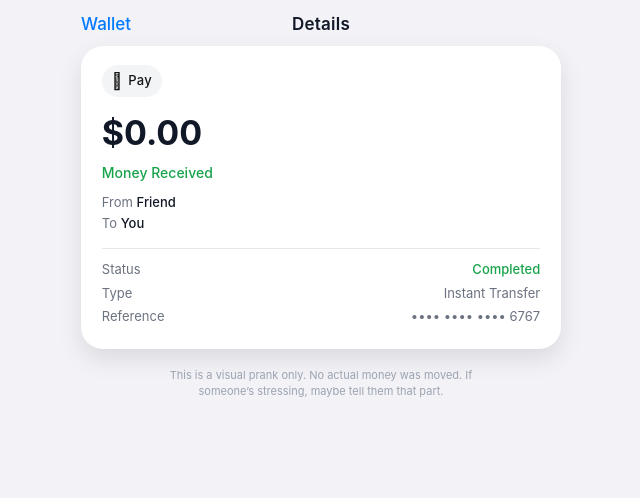
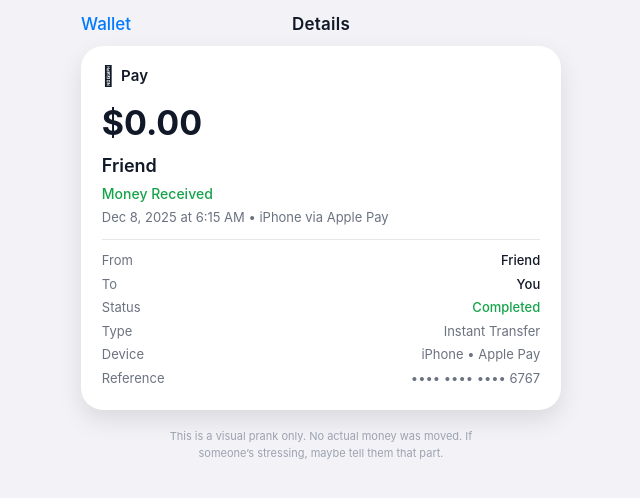
Before and after one commit to salad-vr/applepayprank, a Next.js app: page /transaction in a window 1280 px wide. Shown: the top 498 px of the page, without its empty margins (319-959 px from the left). Built offline with nearby package versions, Linux system fonts and the light colour scheme.

Commit message:
Update page.tsx

```diff
--- a/app/transaction/page.tsx
+++ b/app/transaction/page.tsx
@@ -23,6 +23,22 @@
   const toName = (searchParams?.to && searchParams.to.trim()) || "You";
 
   const formattedAmount = `$${amount.toFixed(2)}`;
+
+  // Simple "now" date/time for realism (doesn't need to be perfect for a prank)
+  const now = new Date();
+  const dateFormatter = new Intl.DateTimeFormat("en-US", {
+    month: "short",
+    day: "numeric",
+    year: "numeric",
+  });
+  const timeFormatter = new Intl.DateTimeFormat("en-US", {
+    hour: "numeric",
+    minute: "2-digit",
+  });
+
+  const dateLabel = dateFormatter.format(now);      // e.g. "Jan 3, 2025"
+  const timeLabel = timeFormatter.format(now);      // e.g. "4:19 PM"
+  const dateTimeLine = `${dateLabel} at ${timeLabel} • iPhone via Apple Pay`;
 
   return (
     <main
@@ -93,24 +109,32 @@
             marginBottom: "1.1rem",
           }}
         >
-          {/* Apple Pay pill */}
+          {/* Apple Pay brand row (top-left, dark and clear) */}
           <div
             style={{
-              display: "inline-flex",
+              display: "flex",
               alignItems: "center",
               gap: 6,
-              padding: "4px 10px",
-              borderRadius: 999,
-              backgroundColor: "#f3f4f6",
               marginBottom: 10,
+              color: "#111827",
             }}
           >
-            <span style={{ fontSize: 16 }}>{"\uF8FF"}</span>
             <span
               style={{
-                fontSize: 13,
-                fontWeight: 500,
+                fontSize: 20,
+                lineHeight: 1,
+                display: "inline-block",
+                color: "#111827",
+              }}
+            >
+              {"\uF8FF"}
+            </span>
+            <span
+              style={{
+                fontSize: 15,
+                fontWeight: 600,
                 letterSpacing: 0.25,
+                color: "#111827",
               }}
             >
               Pay
@@ -129,38 +153,39 @@
             {formattedAmount}
           </div>
 
+          {/* Big name line (who it looks like it's from) */}
+          <div
+            style={{
+              fontSize: 18,
+              fontWeight: 600,
+              marginBottom: 4,
+              color: "#111827",
+            }}
+          >
+            {fromName}
+          </div>
+
           {/* Status line */}
           <div
             style={{
               fontSize: 14,
               color: "#16a34a",
               fontWeight: 500,
-              marginBottom: 10,
+              marginBottom: 4,
             }}
           >
             Money Received
           </div>
 
-          {/* From / To */}
+          {/* Date / time / device */}
           <div
             style={{
               fontSize: 13,
               color: "#6b7280",
-              lineHeight: 1.5,
+              marginBottom: 10,
             }}
           >
-            <div style={{ marginBottom: 2 }}>
-              From{" "}
-              <span style={{ color: "#111827", fontWeight: 500 }}>
-                {fromName}
-              </span>
-            </div>
-            <div>
-              To{" "}
-              <span style={{ color: "#111827", fontWeight: 500 }}>
-                {toName}
-              </span>
-            </div>
+            {dateTimeLine}
           </div>
 
           {/* Divider */}
@@ -168,11 +193,37 @@
             style={{
               height: 1,
               backgroundColor: "#e5e7eb",
-              margin: "0.9rem 0 0.7rem",
+              margin: "0.7rem 0 0.7rem",
             }}
           />
 
-          {/* Meta rows */}
+          {/* Detail rows */}
+          <div
+            style={{
+              display: "flex",
+              justifyContent: "space-between",
+              fontSize: 13,
+              color: "#6b7280",
+              marginBottom: 4,
+            }}
+          >
+            <span>From</span>
+            <span style={{ color: "#111827", fontWeight: 500 }}>{fromName}</span>
+          </div>
+
+          <div
+            style={{
+              display: "flex",
+              justifyContent: "space-between",
+              fontSize: 13,
+              color: "#6b7280",
+              marginBottom: 4,
+            }}
+          >
+            <span>To</span>
+            <span style={{ color: "#111827", fontWeight: 500 }}>{toName}</span>
+          </div>
+
           <div
             style={{
               display: "flex",
@@ -197,6 +248,19 @@
           >
             <span>Type</span>
             <span>Instant Transfer</span>
+          </div>
+
+          <div
+            style={{
+              display: "flex",
+              justifyContent: "space-between",
+              fontSize: 13,
+              color: "#6b7280",
+              marginBottom: 4,
+            }}
+          >
+            <span>Device</span>
+            <span>iPhone • Apple Pay</span>
           </div>
 
           <div
```
